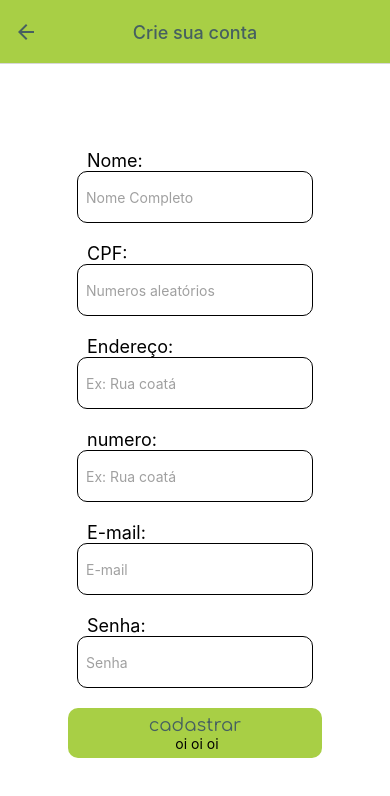
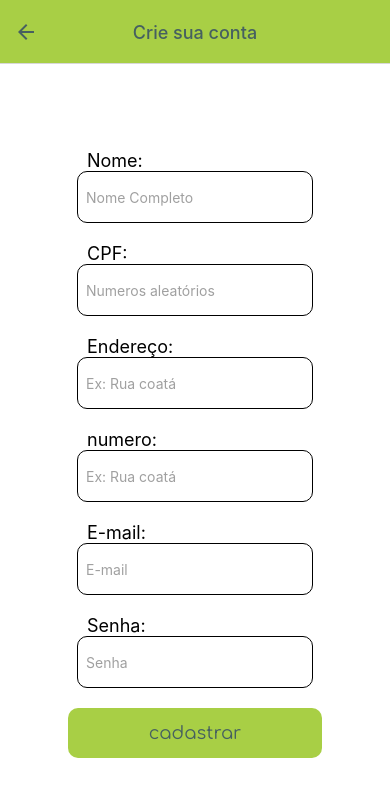
Before and after one commit to kaue-S/eco-food-app, a React Native app: screen /Cadastro in a window 390 px wide. Shown: the top 796 px of the page. Built offline with nearby package versions, Linux system fonts and the light colour scheme.

Commit message:
Update CadastroUsuario.js

```diff
--- a/src/screens/CadastroUsuario.js
+++ b/src/screens/CadastroUsuario.js
@@ -173,7 +173,7 @@ export default function CadastroUsuario({ navigation }) {
           {loading ? (<ActivityIndicator size="small" color="#fff"/>) : (
              <Text style={styles.textoBotao}>cadastrar</Text>
           )}
-         <Text> oi oi oi</Text>
+
         </Pressable>
       </View>
     </SafeContainer>
```
